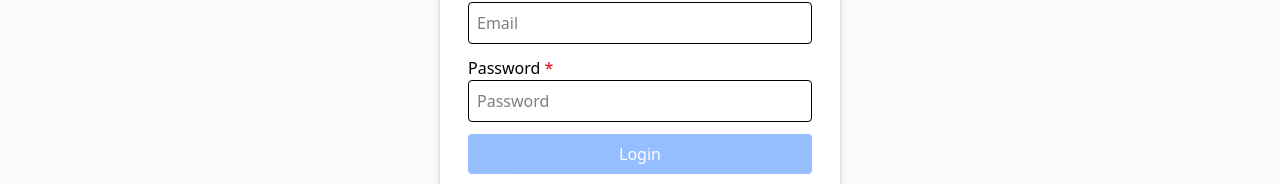
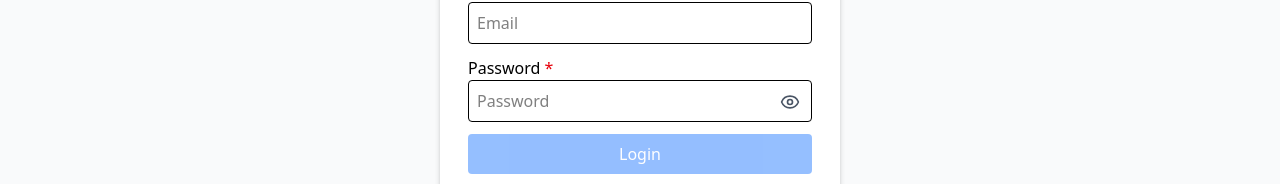
Before and after one commit to Ikwancfx7/wisataloka-travel-app, a React (Vite) app: page /login in a window 1280 px wide. Shown: the part 366-550 px from the top of the page. Built offline with nearby package versions, Linux system fonts and the light colour scheme; no server answers.

Commit message:
feat: fitur show and hide password

```diff
--- a/src/components/LoginForm.jsx
+++ b/src/components/LoginForm.jsx
@@ -2,12 +2,14 @@ import { useState, useEffect } from "react";
 import { useNavigate, useLocation, useSearchParams, Link } from "react-router-dom";
 import { loginUser } from "../api/AuthApi";
 import { useAuth } from "../contexts/AuthContext";
+import { Eye, EyeOff } from "lucide-react";
 
 const LoginForm = ({ setMessage }) => {
     const [email, setEmail] = useState("");
     const [password, setPassword] = useState("");
     const [valid, setValid] = useState(false);
     const { login, loading, setLoading } = useAuth();
+    const [showPassword, setShowPassword] = useState(false);
 
     const navigate = useNavigate();
     const location = useLocation();
@@ -72,14 +74,23 @@ const LoginForm = ({ setMessage }) => {
                 <div>
                     <p>Password <span className='text-red-600'>*</span></p>
                 </div>
+                <div className="relative">
+
                     <input
-                    type="password"
+                        type={showPassword ? "text" : "password"}
                         value={password}
                         onChange={(e) => setPassword(e.target.value)}
                         placeholder="Password"
                         className="w-full p-2 border rounded mb-3"
                         required
                     />
+                    <div
+                        className="absolute right-3 top-3 cursor-pointer text-gray-600"
+                        onClick={() => setShowPassword(!showPassword)}
+                    >
+                        {showPassword ? <EyeOff size={20} /> : <Eye size={20} />}
+                    </div>
+                </div>
             </div>
             <button
                 type="submit"
```
Lines whose indentation alone changed are shown as unchanged.
